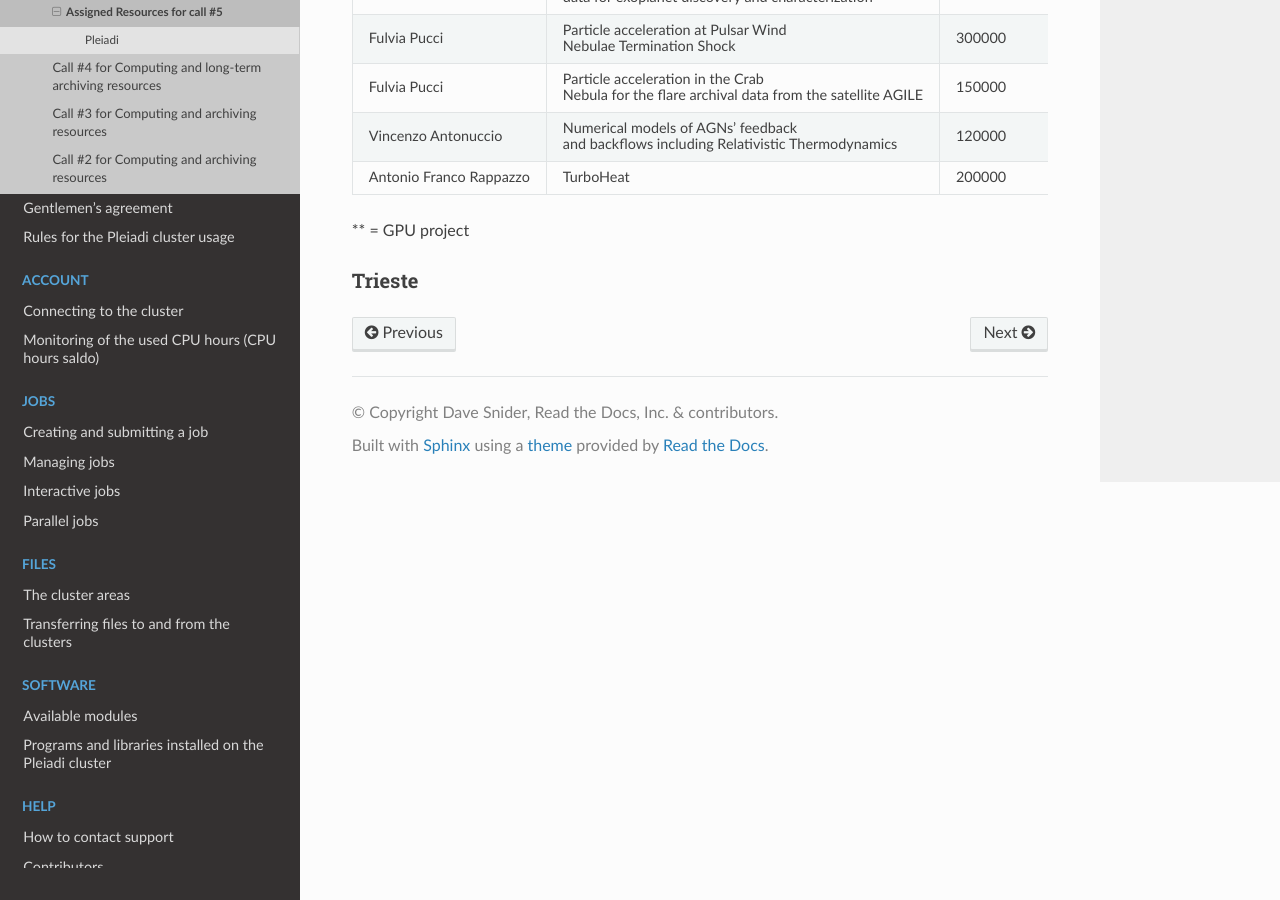
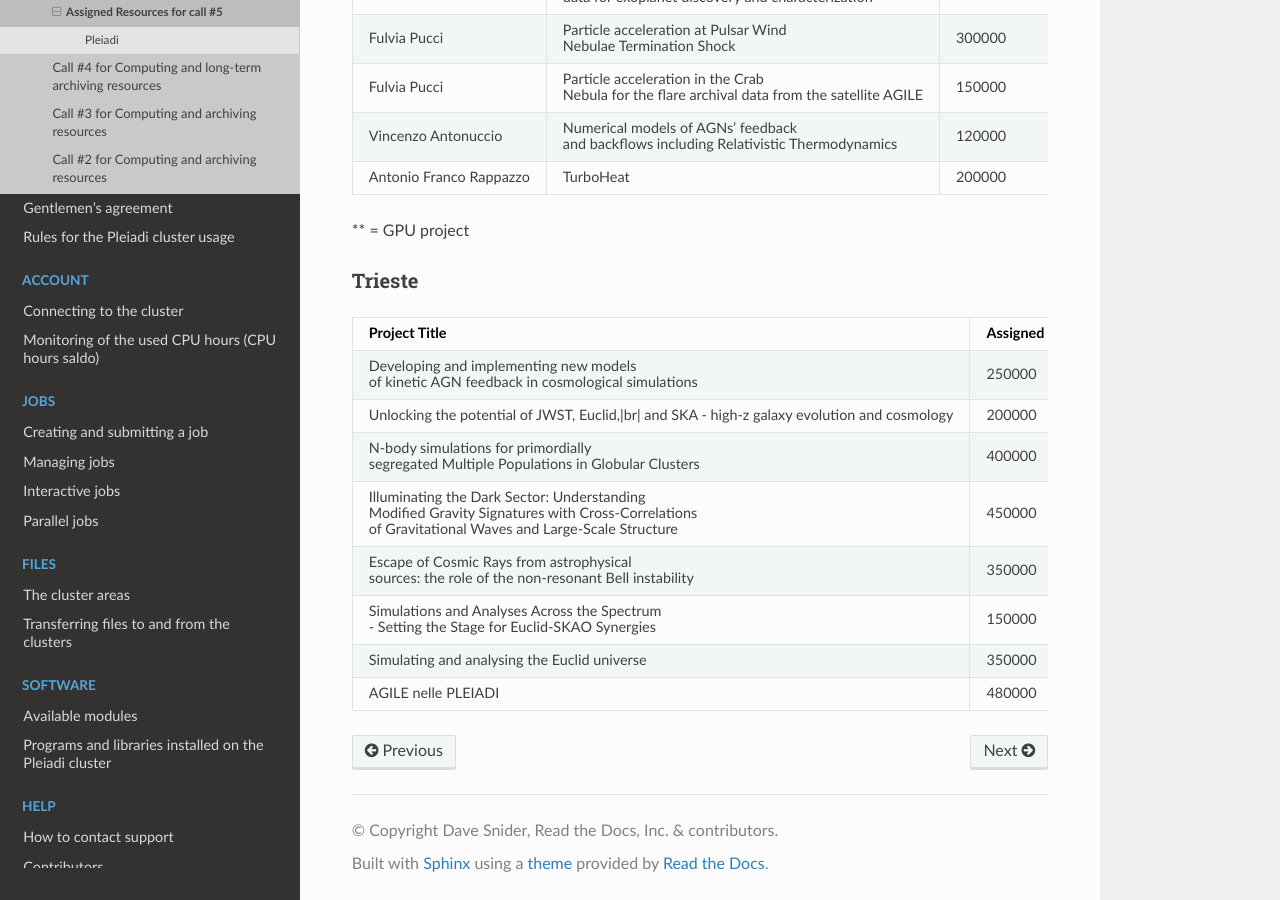
Before and after one commit to fvitello/pleiadi-doc, a Sphinx documentation site: the page built from docs/pleiadi/call/call5/assigned.rst, in a window 1280 px wide and 900 px high, scrolled down 982 px. Built offline with Sphinx 7.4.7 and the Read the Docs theme 3.1.0, drawn with Linux system fonts in a browser that asks for light colours.

Commit message:
Update assigned.rst

```diff
--- a/docs/pleiadi/call/call5/assigned.rst
+++ b/docs/pleiadi/call/call5/assigned.rst
@@ -64,17 +64,17 @@ Trieste
   :width: 100%
   :widths: 3 1
 
-  =========================================================================================================================================================   ====================
-  Project Title                                                                                                                                                Assigned core hours
-  =========================================================================================================================================================   ====================
+  ==========================================================================================================================================================   ====================
+  Project Title                                                                                                                                                 Assigned core hours
+  ==========================================================================================================================================================   ====================
   Developing and implementing new models |br| of kinetic AGN feedback in cosmological simulations                                                                   250000
   Unlocking the potential of JWST, Euclid,|br| and SKA - high-z galaxy evolution  and cosmology                                                                     200000
-  N-body simulations for primordially|br| segregated Multiple Populations in Globular Clusters                                                                      400000
-  Illuminating the Dark Sector: Understanding|br| Modified Gravity Signatures with Cross-Correlations |br| of Gravitational Waves and Large-Scale Structure         450000
-  Escape of Cosmic Rays from astrophysical|br| sources: the role of the non-resonant Bell instability                                                               350000
-  Simulations and Analyses Across the Spectrum|br| - Setting the Stage for Euclid-SKAO Synergies                                                                    150000
+  N-body simulations for primordially |br| segregated Multiple Populations in Globular Clusters                                                                      400000
+  Illuminating the Dark Sector: Understanding |br| Modified Gravity Signatures with Cross-Correlations |br| of Gravitational Waves and Large-Scale Structure         450000
+  Escape of Cosmic Rays from astrophysical |br| sources: the role of the non-resonant Bell instability                                                               350000
+  Simulations and Analyses Across the Spectrum |br| - Setting the Stage for Euclid-SKAO Synergies                                                                    150000
   Simulating and analysing the Euclid universe                                                                                                                      350000
   AGILE nelle PLEIADI                                                                                                                                               480000
-  =========================================================================================================================================================   ===================
+  ==========================================================================================================================================================   ====================
 
 .. |br| raw:: html
```
